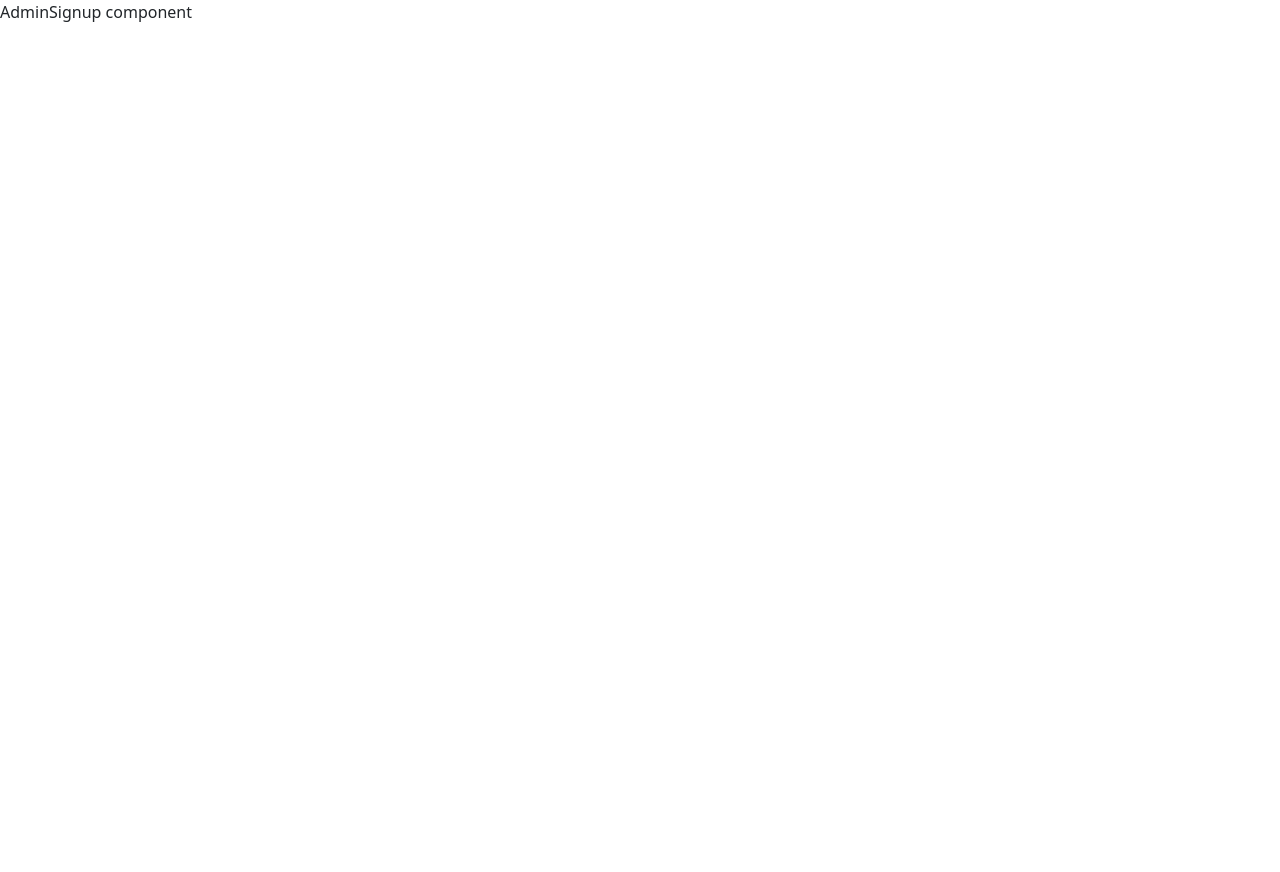
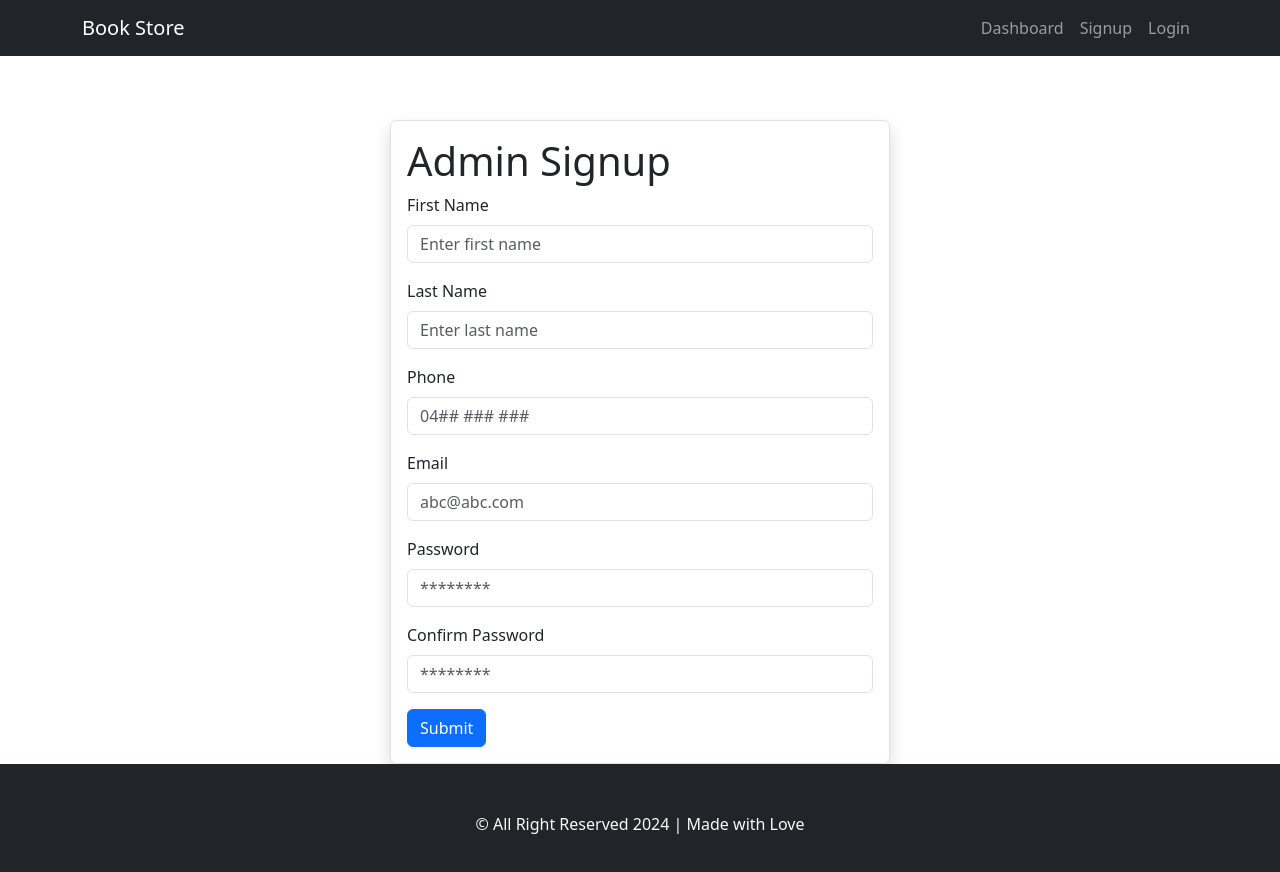
Before and after one commit to sonam-serchan/book-library, a React (Vite) app: page /admin-signup in a window 1280 px wide. Shown: the top 872 px of the page. Before the commit the page ends 800 px from the top, so only its background shows below. Built offline with nearby package versions, Linux system fonts and the light colour scheme.

Commit message:
Add admin signup form

```diff
--- a/src/App.css
+++ b/src/App.css
@@ -0,0 +1,5 @@
+.admin-form {
+  width: 500px;
+  margin: auto;
+  margin-top: 4rem;
+}
--- /dev/null
+++ b/src/components/customInput/CustomInput.jsx
@@ -0,0 +1,12 @@
+import { Form } from "react-bootstrap";
+
+const CustomInput = ({ label, placeholder, type }) => {
+  return (
+    <Form.Group className="mb-3" controlId="formBasicEmail">
+      <Form.Label>{label}</Form.Label>
+      <Form.Control type={type} placeholder={placeholder} />
+    </Form.Group>
+  )
+}
+
+export default CustomInput;
--- a/src/pages/auth/AdminSignup.jsx
+++ b/src/pages/auth/AdminSignup.jsx
@@ -1,7 +1,33 @@
+import { Button, Form } from "react-bootstrap";
+import BaseLayout from "../../components/layout/BaseLayout";
+import CustomInput from "../../components/customInput/customInput";
+
+const inputs = [
+  { name: "fName", label: "First Name", placeholder: "Enter first name", type: "text", required: true },
+  { name: "lName", label: "Last Name", placeholder: "Enter last name", type: "text", required: true },
+  { name: "phone", label: "Phone", placeholder: "04## ### ###", type: "number", required: true },
+  { name: "email", label: "Email", placeholder: "abc@abc.com", type: "email", required: true },
+  { name: "password", label: "Password", placeholder: "********", type: "password", required: true },
+  { name: "confirmPassword", label: "Confirm Password", placeholder: "********", type: "password", required: true },
+]
+
 const AdminSignup = () => {
   return (
     <>
-      AdminSignup component
+      <BaseLayout>
+        <div className="p-3 border shadow rounded admin-form">
+          <h1>Admin Signup</h1>
+          <Form>
+            {inputs.map(input => (
+              <CustomInput key={input.name} label={input.label} placeholder={input.placeholder} type={input.type} />
+            ))}
+
+            <Button variant="primary" type="submit">
+              Submit
+            </Button>
+          </Form>
+        </div>
+      </BaseLayout>
     </>
   )
 }
```
Also changed, not shown: .eslintrc.cjs.
